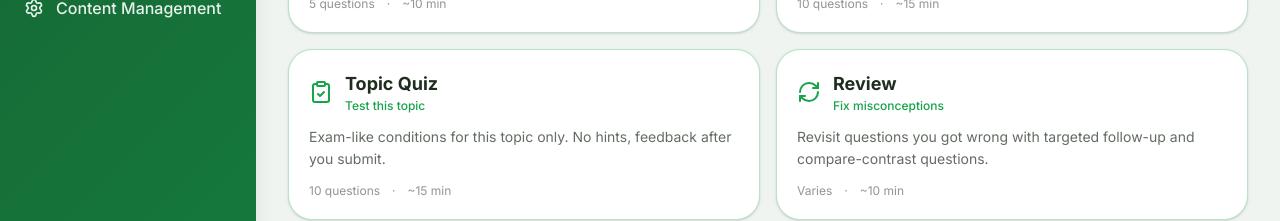
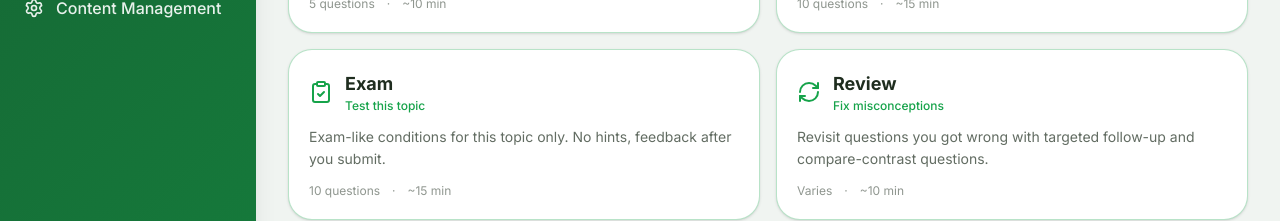
Before and after one commit to miinakoyama/kb-tutor, a Next.js app: page /practice in a window 1280 px wide. Shown: the part 283-504 px from the top of the page. Built offline with nearby package versions, Linux system fonts and the light colour scheme.

Commit message:
fix mode name

```diff
--- a/src/components/ModeSelector.tsx
+++ b/src/components/ModeSelector.tsx
@@ -49,7 +49,7 @@ const MODE_CARDS: ModeCardData[] = [
   },
   {
     mode: "exam",
-    title: "Topic Quiz",
+    title: "Exam",
     subtitle: "Test this topic",
     description:
       "Exam-like conditions for this topic only. No hints, feedback after you submit.",
```
